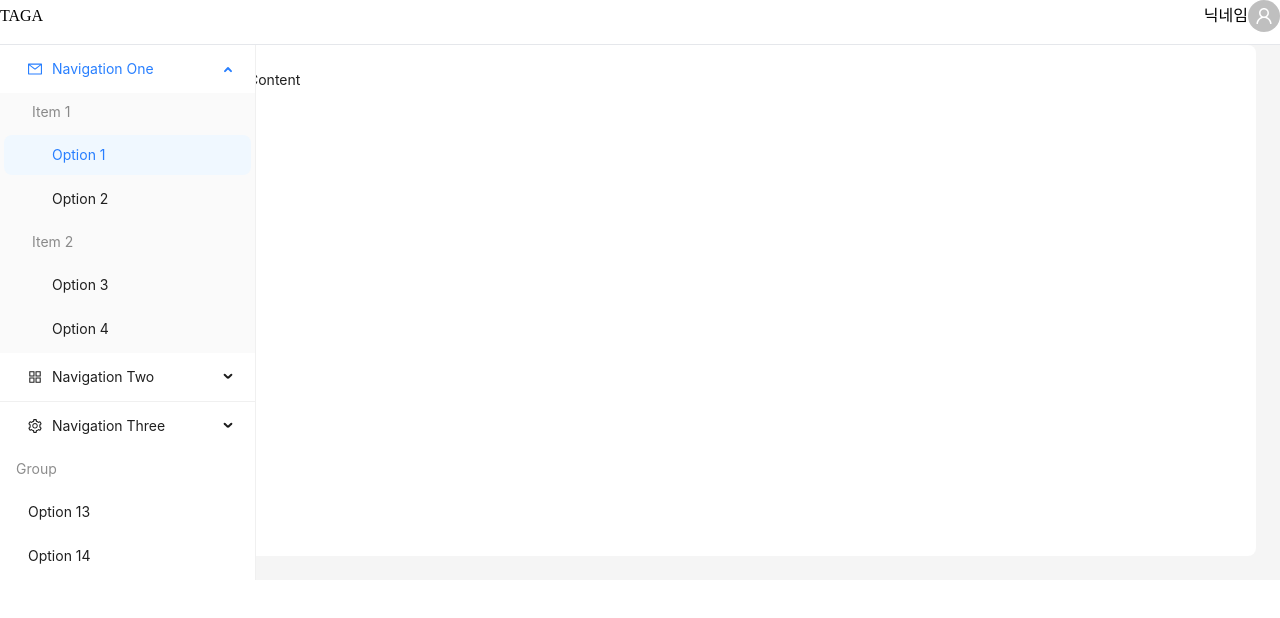
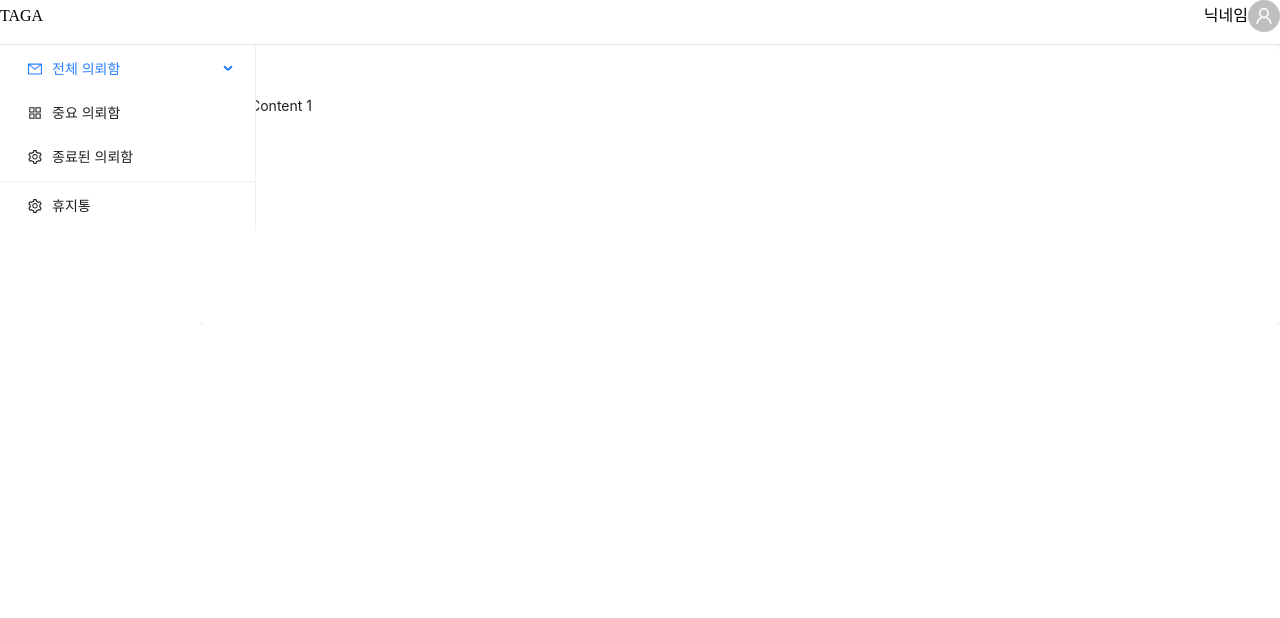
Before and after one commit to butcreep/react-event, a React (Create React App) app: page /board/1 in a window 1280 px wide. Shown: the top 618 px of the page. Built offline with nearby package versions, Linux system fonts and the light colour scheme; a small style sheet from the web is missing.

Commit message:
비번찾기 글 완료 페이지

```diff
--- a/src/App.jsx
+++ b/src/App.jsx
@@ -10,6 +10,7 @@ import LawyerInfo from "pages/Join/lawyerInfo";
 import SignUpForm from "pages/SignUpForm";
 import Header from "components/Header";
 import QuestPage from "pages/QuestPage";
+import FindUserId from "pages/FindUserId";
 
 function App() {
   return (
@@ -25,6 +26,7 @@ function App() {
           <Route path="/signup" element={<SignUpForm />} />
           <Route path="/join/:type" element={<JoinForm />} />
           <Route path="/mail/quest" element={<QuestPost />} />
+          <Route path="/find_id" element={<FindUserId />} />
           <Route path="/" element={<LayoutWithHeader />}>
             <Route path="/board" element={<QuestPage />} />
             <Route path="/board/:type" element={<QuestPage />} />
--- /dev/null
+++ b/src/pages/FindUserId/index.jsx
@@ -0,0 +1,53 @@
+// src/FindUserId.js
+import React, { useState } from "react";
+import axios from "axios";
+
+const FindUserId = () => {
+  const [name, setName] = useState("");
+  const [email, setEmail] = useState("");
+  const [userId, setUserId] = useState(null);
+  const [error, setError] = useState("");
+
+  const handleSubmit = async event => {
+    event.preventDefault();
+    setError("");
+    setUserId(null);
+
+    try {
+      const response = await axios.get("http://localhost:3001/users", {
+        params: { name, email },
+      });
+
+      const user = response.data.find(user => user.name === name && user.email === email);
+
+      if (user) {
+        setUserId(user.userId);
+      } else {
+        setError("User not found");
+      }
+    } catch (error) {
+      setError("Error fetching user data");
+    }
+  };
+
+  return (
+    <div>
+      <h1>Find User ID</h1>
+      <form onSubmit={handleSubmit}>
+        <div>
+          <label>Name:</label>
+          <input type="text" value={name} onChange={e => setName(e.target.value)} />
+        </div>
+        <div>
+          <label>Email:</label>
+          <input type="email" value={email} onChange={e => setEmail(e.target.value)} />
+        </div>
+        <button type="submit">Find ID</button>
+      </form>
+      {userId && <p>User ID: {userId}</p>}
+      {error && <p style={{ color: "red" }}>{error}</p>}
+    </div>
+  );
+};
+
+export default FindUserId;
--- a/src/pages/Join/index.jsx
+++ b/src/pages/Join/index.jsx
@@ -71,6 +71,7 @@ const Join = () => {
       <Form form={form} onFinish={onFinish} autoComplete="off" onValuesChange={handleFormChange}>
         <div className="flex gap-2 flex-col">
           <Form.Item
+            name="userId"
             rules={[{ whitespace: true, required: true, message: "아이디는 필수로 입력해야 합니다!" }]}
             validateTrigger="onBlur"
           >
--- a/src/pages/QuestPage/index.jsx
+++ b/src/pages/QuestPage/index.jsx
@@ -1,116 +1,51 @@
 import React from "react";
 import { AppstoreOutlined, MailOutlined, SettingOutlined } from "@ant-design/icons";
 import { Layout, Menu, theme } from "antd";
-import { useNavigate } from "react-router-dom";
+import { useNavigate, useParams } from "react-router-dom";
 const { Content, Sider } = Layout;
 
 const items = [
   {
-    key: "sub1",
-    label: "Navigation One",
+    key: "All_request",
+    label: "전체 의뢰함",
     icon: <MailOutlined />,
     children: [
       {
-        key: "g1",
-        label: "Item 1",
-        type: "group",
-        children: [
-          {
         key: "1",
-            label: "Option 1",
+        label: "신청중",
       },
       {
         key: "2",
-            label: "Option 2",
-          },
-        ],
+        label: "보류중",
       },
       {
-        key: "g2",
-        label: "Item 2",
-        type: "group",
-        children: [
-          {
         key: "3",
-            label: "Option 3",
+        label: "신청완료",
       },
       {
         key: "4",
-            label: "Option 4",
-          },
-        ],
+        label: "신청거절",
       },
     ],
   },
   {
     key: "sub2",
-    label: "Navigation Two",
+    label: "중요 의뢰함",
     icon: <AppstoreOutlined />,
-    children: [
-      {
-        key: "5",
-        label: "Option 5",
   },
   {
-        key: "6",
-        label: "Option 6",
+    key: "sub4",
+    label: "종료된 의뢰함",
+    icon: <SettingOutlined />,
   },
-      {
-        key: "sub3",
-        label: "Submenu",
-        children: [
-          {
-            key: "7",
-            label: "Option 7",
-          },
-          {
-            key: "8",
-            label: "Option 8",
-          },
-        ],
-      },
-    ],
-  },
+
   {
     type: "divider",
   },
   {
-    key: "sub4",
-    label: "Navigation Three",
+    key: "sub5",
+    label: "휴지통",
     icon: <SettingOutlined />,
-    children: [
-      {
-        key: "9",
-        label: "Option 9",
-      },
-      {
-        key: "10",
-        label: "Option 10",
-      },
-      {
-        key: "11",
-        label: "Option 11",
-      },
-      {
-        key: "12",
-        label: "Option 12",
-      },
-    ],
-  },
-  {
-    key: "grp",
-    label: "Group",
-    type: "group",
-    children: [
-      {
-        key: "13",
-        label: "Option 13",
-      },
-      {
-        key: "14",
-        label: "Option 14",
-      },
-    ],
   },
 ];
 const QuestPage = () => {
@@ -121,11 +56,11 @@ const QuestPage = () => {
   const onClick = e => {
     navigate(`/board/${e.key}`);
   };
+  const { type } = useParams();
 
   return (
     <Layout>
       <Sider
-        width={200}
         style={{
           background: colorBgContainer,
         }}
@@ -141,21 +76,17 @@ const QuestPage = () => {
           items={items}
         />
       </Sider>
-      <Layout
-        style={{
-          padding: "0 24px 24px",
-        }}
-      >
+      <Layout>
         <Content
           style={{
-            padding: 24,
+            padding: 50,
             margin: 0,
             minHeight: 280,
             background: colorBgContainer,
             borderRadius: borderRadiusLG,
           }}
         >
-          Content
+          Content {type}
         </Content>
       </Layout>
     </Layout>
--- a/src/pages/QuestPost/index.jsx
+++ b/src/pages/QuestPost/index.jsx
@@ -5,7 +5,6 @@ import "@toast-ui/editor/dist/i18n/ko-kr";
 import "@toast-ui/editor/dist/toastui-editor.css";
 import { useFormik } from "formik";
 import axios from "axios";
-
 import { useMessageApi } from "components/AppLayout";
 import { useNavigate } from "react-router-dom";
 
@@ -34,6 +33,11 @@ const QuestPost = () => {
       };
       try {
         // 에디터 내용과 셀렉트박스 값이 포함된 values를 서버로 전송
+        // const response = await axios.post(
+        //   "https://397d165c-e839-454e-9f01-613512dbf6e4.mock.pstmn.io/mails",
+
+        //   dataToSend,
+        // );
         const response = await axios.post("http://localhost:3001/mails", dataToSend);
         console.log("Server Response:", response.data);
         messageApi.success("게시글이 등록되었습니다!");
```
Lines whose indentation alone changed are shown as unchanged.
